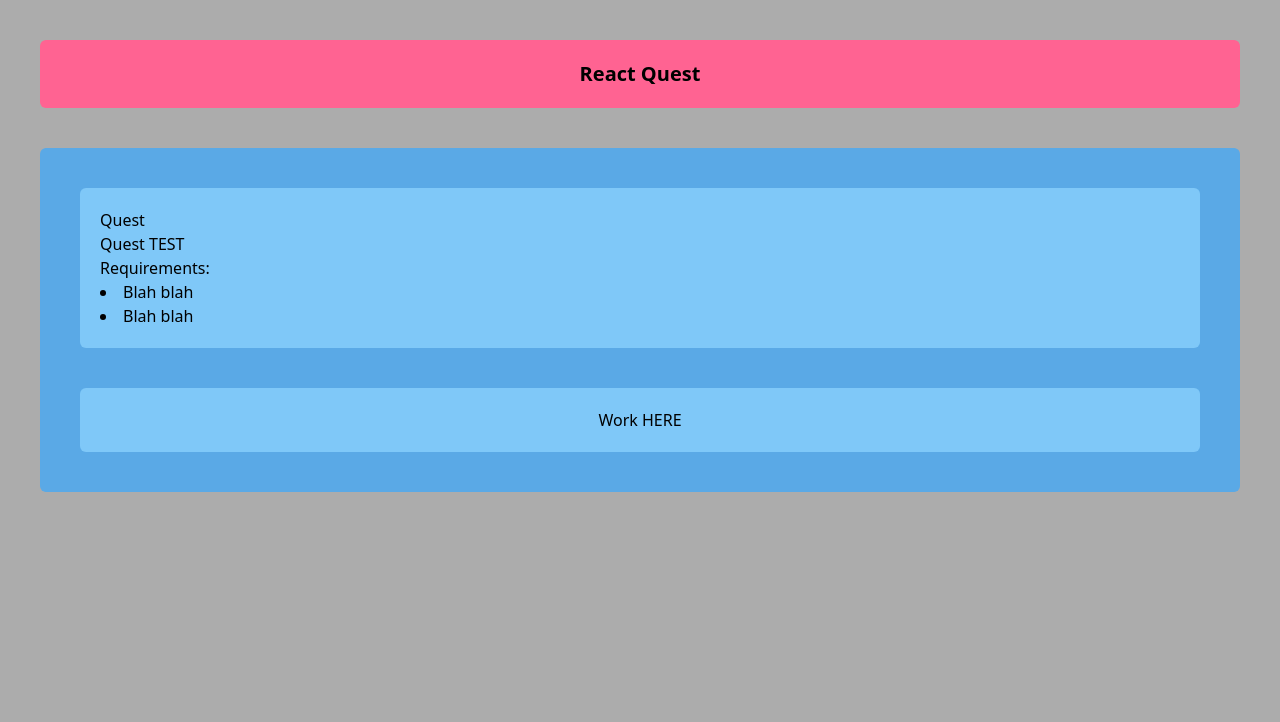
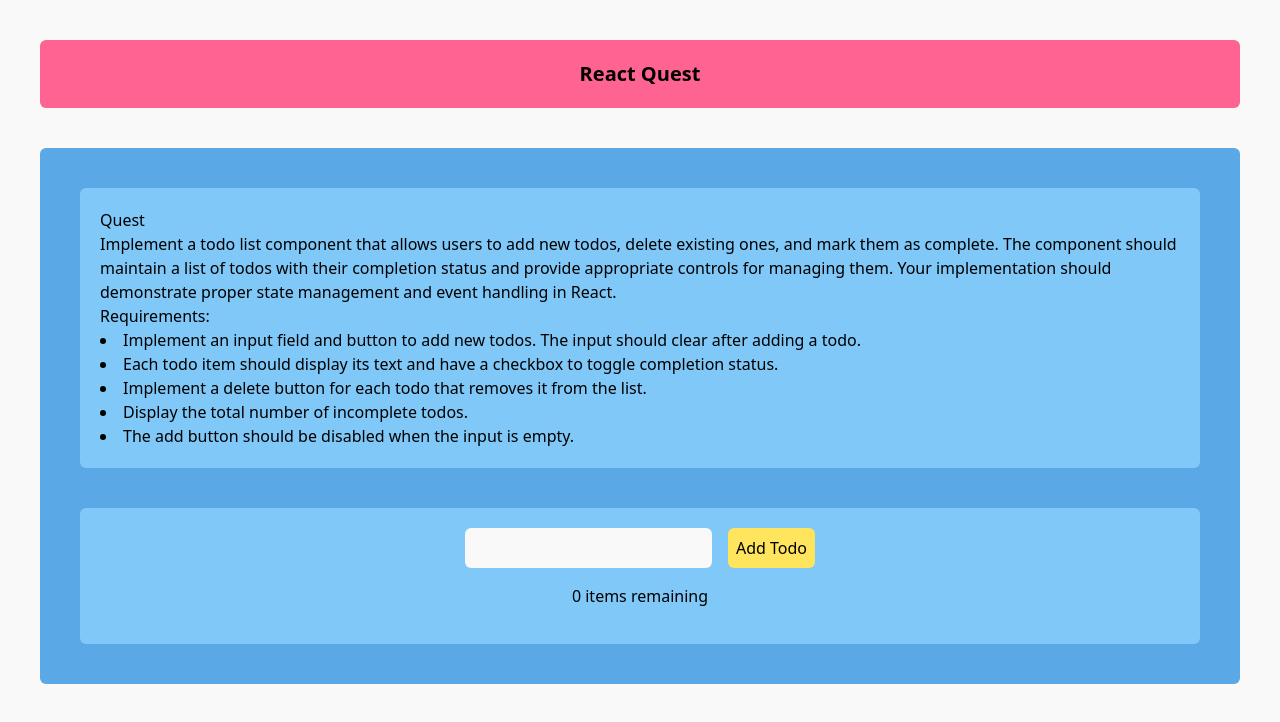
Before and after one commit to MayKhine/react-quest, a React (Vite) app: page /todolist in a window 1280 px wide. Shown: the top 722 px of the page. Built offline with nearby package versions, Linux system fonts and the light colour scheme.

Commit message:
started on todo

```diff
--- a/src/index.css
+++ b/src/index.css
@@ -12,8 +12,8 @@ body,
   --color-myPink: #ff6392;
   --color-myBlue: #5aa9e6;
   --color-myLightBlue: #7fc8f8;
-  /* --color-myWhite: #f9f9f9; */
-  --color-myWhite: #acacac;
+  --color-myWhite: #f9f9f9;
+  /* --color-myWhite: #acacac; */
 
   --color-myYellow: #ffe45e;
 }
--- a/src/quests/ShoppingCart.tsx
+++ b/src/quests/ShoppingCart.tsx
@@ -36,6 +36,11 @@ export const ShoppingCart = () => {
     })
     setItems(updatedItems)
   }
+  let total = 0
+
+  items.forEach((item) => {
+    total = total + item.quantity
+  })
 
   return (
     <div className="w-full p-10 bg-myWhite min-h-full h-auto">
@@ -80,10 +85,7 @@ export const ShoppingCart = () => {
             and proper handling of user interactions in React.
           </p>
           <p>Requirements:</p>
-          <li>
-            Display the list of items with their quantities using the provided
-            markup.
-          </li>
+          <li>Display the list of items with their quantities</li>
           <li>
             Implement an addItem function that increases the quantity of an item
             when the + button is clicked.
@@ -94,15 +96,17 @@ export const ShoppingCart = () => {
             quantities.
           </li>
           <li>
-            Show an alert when user click on the - button when quantity is 0.{" "}
+            Show an alert when user click on the - button when quantity is 0.
           </li>
-          <li>
-            Display the total number of items in the cart using the
-            data-testid="total" element.
-          </li>
+          <li>Display the total number of items in the cart.</li>
         </div>
         <div className="w-full bg-myLightBlue p-5 rounded-md flex flex-col justify-center items-center gap-4">
           <div className="flex flex-col gap-4 ">
+            <div className="flex align-middle justify-center bg-myWhite p-2 min-w-50 rounded-md gap-2">
+              <div>Total quantities: </div>
+              <div className="font-bold">{total}</div>
+            </div>
+
             {items.map((item) => {
               return (
                 <div className="flex gap-4 items-center">
--- /dev/null
+++ b/src/quests/TodoList copy.tsx
@@ -0,0 +1,21 @@
+import { Logo } from "../layout/Logo"
+
+export const TodoList = () => {
+  return (
+    <div className="w-full p-10 bg-myWhite min-h-full h-auto">
+      <Logo />
+      <div className="w-full bg-myBlue flex flex-col justify-center items-center rounded-md p-10 gap-10">
+        <div className="w-full bg-myLightBlue p-5 rounded-md">
+          <p>Quest</p>
+          <p>Quest TEST</p>
+          <p>Requirements:</p>
+          <li>Blah blah </li>
+          <li>Blah blah </li>
+        </div>
+        <div className="w-full bg-myLightBlue p-5 rounded-md flex flex-col justify-center items-center gap-4">
+          Work HERE
+        </div>
+      </div>
+    </div>
+  )
+}
--- a/src/quests/TodoList.tsx
+++ b/src/quests/TodoList.tsx
@@ -1,19 +1,82 @@
+import { useState } from "react"
 import { Logo } from "../layout/Logo"
+import { IoTrashBinOutline } from "react-icons/io5"
 
+type todo = {
+  id: number
+  todo: string
+  complete: boolean
+}
 export const TodoList = () => {
+  const [todoText, setTodoText] = useState("")
+  const [todoList, setTodoList] = useState<Array<todo>>([])
+
+  const addTodo = () => {
+    console.log("Add todo ", todoText)
+
+    const newTodo = { id: todoList?.length, todo: todoText, complete: false }
+    setTodoList([...todoList, newTodo])
+    setTodoText("")
+  }
   return (
     <div className="w-full p-10 bg-myWhite min-h-full h-auto">
       <Logo />
       <div className="w-full bg-myBlue flex flex-col justify-center items-center rounded-md p-10 gap-10">
         <div className="w-full bg-myLightBlue p-5 rounded-md">
           <p>Quest</p>
-          <p>Quest TEST</p>
+          <p>
+            Implement a todo list component that allows users to add new todos,
+            delete existing ones, and mark them as complete. The component
+            should maintain a list of todos with their completion status and
+            provide appropriate controls for managing them. Your implementation
+            should demonstrate proper state management and event handling in
+            React.
+          </p>
           <p>Requirements:</p>
-          <li>Blah blah </li>
-          <li>Blah blah </li>
+          <li>
+            Implement an input field and button to add new todos. The input
+            should clear after adding a todo.
+          </li>
+          <li>
+            Each todo item should display its text and have a checkbox to toggle
+            completion status.
+          </li>
+          <li>
+            Implement a delete button for each todo that removes it from the
+            list.
+          </li>
+          <li>Display the total number of incomplete todos.</li>
+          <li>The add button should be disabled when the input is empty.</li>
         </div>
         <div className="w-full bg-myLightBlue p-5 rounded-md flex flex-col justify-center items-center gap-4">
-          Work HERE
+          <div className="w-full flex gap-4 justify-center">
+            <input
+              className="bg-myWhite p-2 min-w-50 rounded-md "
+              type="text"
+              onChange={(e) => {
+                setTodoText(e.target.value)
+              }}
+              value={todoText}
+            />
+            <button
+              className="bg-myYellow hover:bg-myYellow/80 p-2 rounded-md cursor-pointer"
+              onClick={addTodo}
+            >
+              Add Todo
+            </button>
+          </div>
+          <div>0 items remaining</div>
+          <div>
+            {todoList.map((todo) => {
+              return (
+                <div className="flex flex-row bg-myWhite p-2">
+                  <input type="checkbox" />
+                  <div>{todo.todo}</div>
+                  <IoTrashBinOutline />
+                </div>
+              )
+            })}
+          </div>
         </div>
       </div>
     </div>
--- a/src/quests/UsePreviousHook.tsx
+++ b/src/quests/UsePreviousHook.tsx
@@ -1,19 +1,58 @@
+import { useEffect, useRef, useState } from "react"
 import { Logo } from "../layout/Logo"
 
 export const UsePreviousHook = () => {
+  const usePrevious = (value: number) => {
+    const prev = useRef<undefined | number>(undefined)
+
+    useEffect(() => {
+      prev.current = value
+    }, [value])
+    return prev.current
+  }
+
+  const [count, setCount] = useState<number>(0)
+  const prev = usePrevious(count)
+
   return (
     <div className="w-full p-10 bg-myWhite min-h-full h-auto">
       <Logo />
       <div className="w-full bg-myBlue flex flex-col justify-center items-center rounded-md p-10 gap-10">
         <div className="w-full bg-myLightBlue p-5 rounded-md">
           <p>Quest</p>
-          <p>Quest TEST</p>
+          <p>
+            Create a custom hook called usePrevious that stores and returns the
+            previous value of a state variable. Use a component that displays
+            both the current and previous values. Provide an Increment button
+            that updates the current value, so we can observe the change in the
+            previous value.
+          </p>
           <p>Requirements:</p>
-          <li>Blah blah </li>
-          <li>Blah blah </li>
+          <li>
+            Implement the usePrevious hook that accepts a value and returns its
+            previous state.
+          </li>
+          <li>
+            Update the current value using a button to observe if usePrevious
+            updates as expected.
+          </li>
+          <li>
+            Initially, the previous value can be displayed as N/A when there is
+            no previous state.
+          </li>
         </div>
         <div className="w-full bg-myLightBlue p-5 rounded-md flex flex-col justify-center items-center gap-4">
-          Work HERE
+          <h1 data-testid="current-count">Current: {count}</h1>
+          <h2 data-testid="prev-count">
+            Previous: {prev === undefined ? "N/A" : prev}
+          </h2>
+          <button
+            className="bg-myYellow hover:bg-myYellow/80 p-2 rounded-md cursor-pointer"
+            data-testid="increment-btn"
+            onClick={() => setCount((prev) => prev + 1)}
+          >
+            Increment
+          </button>
         </div>
       </div>
     </div>
```
